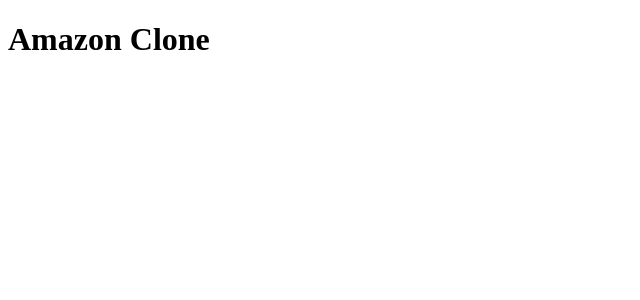
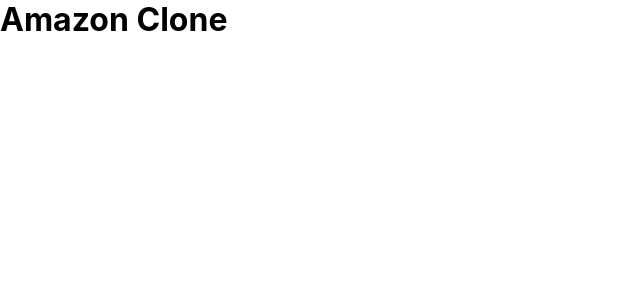
Before and after one commit to harshpandey002/amazon-clone, a React (Create React App) app: page / in a window 1280 px wide. Shown: the top 300 px of the page, without its empty margins (0-640 px from the left). Built offline with nearby package versions, Linux system fonts and the light colour scheme.

Commit message:
Template

```diff
--- a/src/App.js
+++ b/src/App.js
@@ -1,3 +1,5 @@
+import "./App.css";
+
 function App() {
   return (
     <div className="App">
--- /dev/null
+++ b/src/index.css
@@ -0,0 +1,17 @@
+* {
+  margin: 0;
+}
+
+body {
+  margin: 0;
+  font-family: -apple-system, BlinkMacSystemFont, "Segoe UI", "Roboto", "Oxygen",
+    "Ubuntu", "Cantarell", "Fira Sans", "Droid Sans", "Helvetica Neue",
+    sans-serif;
+  -webkit-font-smoothing: antialiased;
+  -moz-osx-font-smoothing: grayscale;
+}
+
+code {
+  font-family: source-code-pro, Menlo, Monaco, Consolas, "Courier New",
+    monospace;
+}
--- a/src/index.js
+++ b/src/index.js
@@ -1,6 +1,7 @@
 import React from "react";
 import ReactDOM from "react-dom";
 import App from "./App";
+import "./index.css";
 import reportWebVitals from "./reportWebVitals";
 
 ReactDOM.render(
```
Also changed, not shown: src/firebase.js (added, +10 -0 lines), src/App.css (added).
